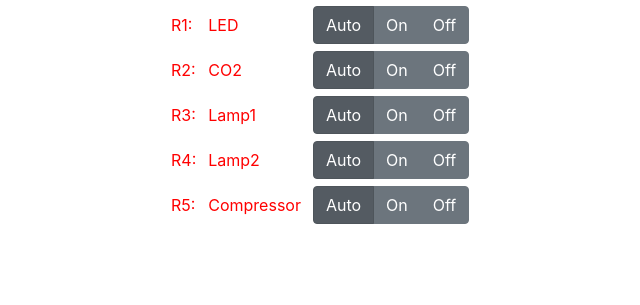
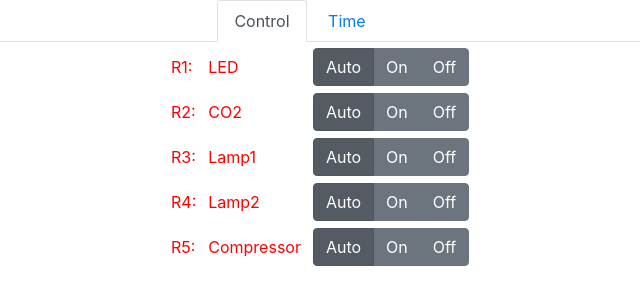
Before and after one commit to ooppsss60/Raspberry-relay-controller, a Flask app: page / in a window 1280 px wide. Shown: the top 305 px of the page, without its empty margins (340-980 px from the left). Run offline with Flask 2, Linux system fonts and the light colour scheme; some libraries are stand-ins or nearby versions.

Commit message:
Improve UI
Add Time,  mode-colors, tabs

```diff
--- a/app/app.py
+++ b/app/app.py
@@ -1,12 +1,12 @@
 import os , threading
-from flask import Flask, render_template, send_from_directory, request
+from flask import Flask, render_template, send_from_directory, request, jsonify
 from relay import Relay
 
 Relay(4,0,22,0,  pin=26,name = "LED")
 Relay(12,40,18,0,pin=19,name = "CO2")
 Relay(13,0,21,30,pin=13,name = "Lamp1")
-Relay(13,30,17,0,pin=6,name = "Lamp2")
-Relay(2,0,7,0,   pin=5,name = "Compressor")
+Relay(13,30,17,0,pin=6, name = "Lamp2")
+Relay(2,0,7,0,   pin=5, name = "Compressor")
 
 app = Flask(__name__)
 
@@ -21,6 +21,11 @@ def api():
 	Relay.relays[relayNumber].mode=mode
 	return ""
 
+@app.route('/states.json')
+def states():
+    d = [relay.state for relay in Relay.relays]
+    return jsonify(d)
+
 @app.route('/favicon.ico')
 def favicon():
 	return send_from_directory(os.path.join(app.root_path, 'static'),
--- a/app/relay.py
+++ b/app/relay.py
@@ -14,6 +14,8 @@ class Relay():
 		self.stop_m = stop_m
 		self.startTime = (start_h * 60) + start_m
 		self.stopTime = (stop_h * 60) + stop_m
+		self.start = str(start_h)+":"+ ('0'+str(start_m)  if start_m<=9  else str(start_m))
+		self.stop = str(stop_h)+":"+ ('0'+str(stop_m)  if stop_m<=9  else str(stop_m))
 		self.state = False
 		self.mode = 0
 		Relay.relays.append(self)
--- a/app/static/main.js
+++ b/app/static/main.js
@@ -1,5 +1,15 @@
-$('.r').click(function(){
-	console.log(this.classList[1] + ": " + this.classList[2])
-	$.get( '/api',{relay:this.name[0],mode:this.name[1]})
-	$(".font"+this.name[0]).css('color', 'blue');
+$.getJSON( "/states.json", function(states) {
+	$('.r').click(function(){
+		$.get( '/api',{relay:this.name[0],mode:this.name[1]})
+		if (this.classList.contains("auto")){
+			if (states[this.name[0]-1]){
+				$(".font"+this.name[0]).css('color', 'green');
+			}else{
+				$(".font"+this.name[0]).css('color', 'red');
+			}}
+		if (this.classList.contains("on")){
+			$(".font"+this.name[0]).css('color', 'green')}
+		if (this.classList.contains("off")){
+			$(".font"+this.name[0]).css('color', 'red')}
+	});
 });
--- /dev/null
+++ b/app/static/style.css
@@ -0,0 +1,16 @@
+tr {
+	height: 40px;
+}
+.nav-tabs > li, .nav-pills > li {
+    float:none;
+    display:inline-block;
+    *display:inline; /* ie7 fix */
+     zoom:1; /* hasLayout ie7 trigger */
+}
+
+.nav-tabs, .nav-pills {
+    text-align:center;
+}
+.nav {
+	display: block;
+}
--- a/app/templates/index.html
+++ b/app/templates/index.html
@@ -4,12 +4,22 @@
 	<meta charset="utf-8">
 	<meta name="viewport" content="width=device-width, initial-scale=1, shrink-to-fit=no">
 	<link rel="stylesheet" href="static/bootstrap.min.css">
+	<link rel="stylesheet" href="static/style.css">
 	<title>Aqua</title>
 </head>
 <body>
 
-	<div class="container">
-		<table  style="position: absolute; left: calc(50% - 140px);border-collapse: separate; border-spacing: 10px 5px;">
+	<ul class="nav nav-tabs" id="myTab" role="tablist">
+		<li class="nav-item">
+			<a class="nav-link active" id="control-tab" data-toggle="tab" href="#control" role="tab" aria-controls="control" aria-selected="true">Control</a>
+		</li>
+		<li class="nav-item">
+			<a class="nav-link" id="time-tab" data-toggle="tab" href="#time" role="tab" aria-controls="time" aria-selected="false">Time</a>
+		</li>
+	</ul>
+	<div class="tab-content" id="myTabContent">
+		<div class="tab-pane fade show active" id="control" role="tabpanel" aria-labelledby="control-tab">
+			<table  style="position: absolute; left: calc(50% - 140px);border-collapse: separate; border-spacing: 10px 5px;">
 
 			{% for relay in relays %}
 			<tr><td><div class = "font{{relay.number}}" style="color:{% if relay.state %}green{% else %}red{% endif %}">R{{relay.number}}:</div></td>
@@ -26,8 +36,20 @@
 						</label>
 					</div>
 				</td></tr>
-			{% endfor %}
-		</table>
+				{% endfor %}
+			</table>
+		</div>
+		<div class="tab-pane fade" id="time" role="tabpanel" aria-labelledby="time-tab">
+			<table  style="position: absolute; left: calc(50% - 140px);border-collapse: separate; border-spacing: 10px 5px;">
+
+			{% for relay in relays %}
+			<tr><td><div class = "font{{relay.number}}" style="color:{% if relay.state %}green{% else %}red{% endif %}">R{{relay.number}}:</div></td>
+				<td><div class = "font{{relay.number}}" style="color:{% if relay.state %}green{% else %}red{% endif %}">{{relay.name}}</div></td><td>
+					{{relay.start}}-{{relay.stop}}
+				</td></tr>
+				{% endfor %}
+			</table>
+		</div>
 	</div>
 
 	<script src="static/jquery-3.4.1.js"></script>
```
Also changed, not shown: 3 other files.
